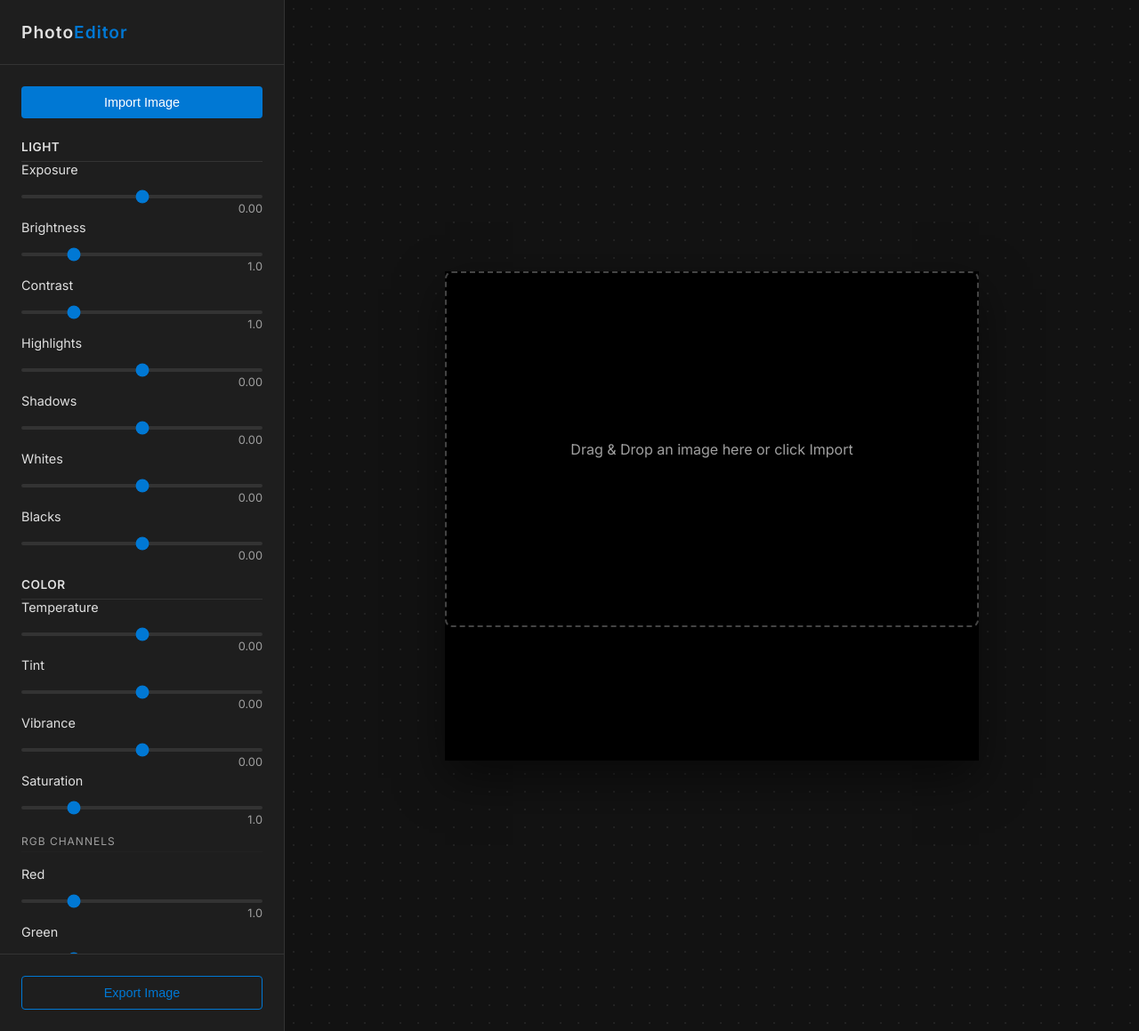
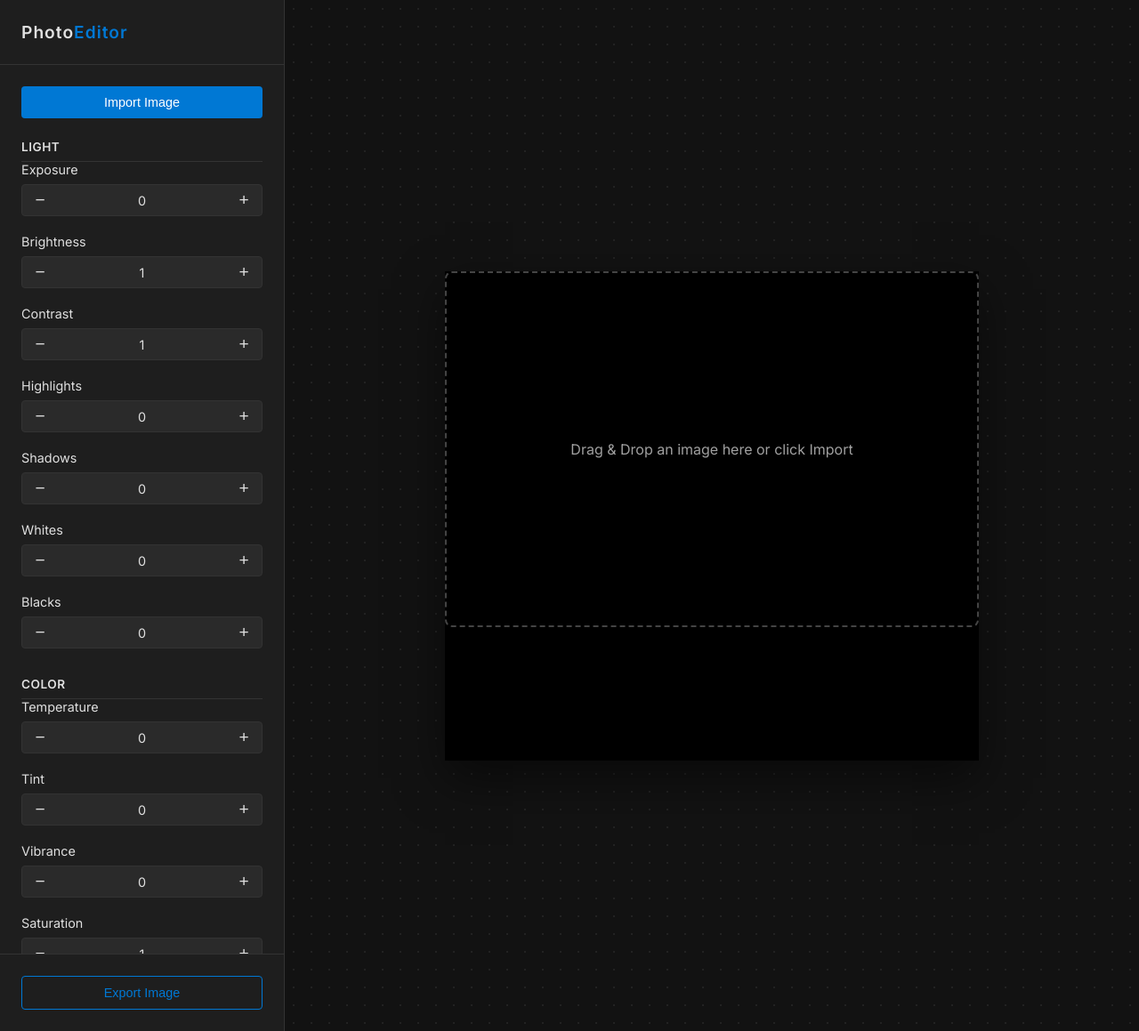
Before and after one commit to MELLO3KK/Photo-Editor, a Flask app: page / in a window 1280 px wide. Shown: the whole page at 89% size. Run offline with Flask 3, Linux system fonts and the light colour scheme; a map, chart or similar area stays blank.

Commit message:
feat: initialize photo editor project with base UI, canvas rendering, and image processing state management

```diff
--- a/static/css/style.css
+++ b/static/css/style.css
@@ -96,19 +96,63 @@ body {
     color: var(--text-primary);
 }
 
-.control input[type="range"] {
-    width: 100%;
-    accent-color: var(--accent);
-    background: #333;
-    height: 4px;
-    border-radius: 2px;
-    -webkit-appearance: none;
+.numeric-control {
+    display: flex;
+    align-items: center;
+    background-color: #2a2a2a;
+    border-radius: 4px;
+    border: 1px solid var(--border-color);
+    overflow: hidden;
+    height: 36px;
 }
 
-.control .value {
-    float: right;
-    font-size: 0.8rem;
-    color: var(--text-secondary);
+.step-btn {
+    background-color: transparent;
+    color: var(--text-primary);
+    border: none;
+    width: 40px;
+    height: 100%;
+    cursor: pointer;
+    font-size: 1.2rem;
+    display: flex;
+    align-items: center;
+    justify-content: center;
+    transition: background-color 0.2s;
+    padding: 0;
+    border-radius: 0;
+}
+
+.step-btn:hover {
+    background-color: #3d3d3d;
+}
+
+.step-btn:active {
+    background-color: #4d4d4d;
+}
+
+.numeric-control input[type="number"] {
+    flex: 1;
+    background-color: transparent;
+    border: none;
+    color: var(--text-primary);
+    text-align: center;
+    font-family: inherit;
+    font-size: 0.9rem;
+    outline: none;
+    width: 60px;
+    -moz-appearance: textfield;
+    appearance: none;
+}
+
+.numeric-control input[type="number"]::-webkit-outer-spin-button,
+.numeric-control input[type="number"]::-webkit-inner-spin-button {
+    -webkit-appearance: none;
+    appearance: none;
+    margin: 0;
+}
+
+.numeric-control:focus-within {
+    border-color: var(--accent);
 }
 
 .btn-grid {
--- a/templates/index.html
+++ b/templates/index.html
@@ -25,38 +25,59 @@
                     <h3>Light</h3>
                     <div class="control">
                         <label for="exposure">Exposure</label>
-                        <input type="range" id="exposure" min="-5" max="5" step="0.01" value="0">
-                        <span class="value">0.00</span>
+                        <div class="numeric-control">
+                            <button class="step-btn dec" data-target="exposure" title="Decrease Exposure">−</button>
+                            <input type="number" id="exposure" min="-5" max="1000" step="0.01" value="0">
+                            <button class="step-btn inc" data-target="exposure" title="Increase Exposure">+</button>
+                        </div>
                     </div>
                     <div class="control">
                         <label for="brightness">Brightness</label>
-                        <input type="range" id="brightness" min="0" max="5" step="0.01" value="1">
-                        <span class="value">1.0</span>
+                        <div class="numeric-control">
+                            <button class="step-btn dec" data-target="brightness" title="Decrease Brightness">−</button>
+                            <input type="number" id="brightness" min="0" max="1000" step="0.01" value="1">
+                            <button class="step-btn inc" data-target="brightness" title="Increase Brightness">+</button>
+                        </div>
                     </div>
                     <div class="control">
                         <label for="contrast">Contrast</label>
-                        <input type="range" id="contrast" min="0" max="5" step="0.01" value="1">
-                        <span class="value">1.0</span>
+                        <div class="numeric-control">
+                            <button class="step-btn dec" data-target="contrast" title="Decrease Contrast">−</button>
+                            <input type="number" id="contrast" min="0" max="1000" step="0.01" value="1">
+                            <button class="step-btn inc" data-target="contrast" title="Increase Contrast">+</button>
+                        </div>
                     </div>
                     <div class="control">
                         <label for="highlights">Highlights</label>
-                        <input type="range" id="highlights" min="-5" max="5" step="0.01" value="0">
-                        <span class="value">0.00</span>
+                        <div class="numeric-control">
+                            <button class="step-btn dec" data-target="highlights" title="Decrease Highlights">−</button>
+                            <input type="number" id="highlights" min="-5" max="1000" step="0.01" value="0">
+                            <button class="step-btn inc" data-target="highlights" title="Increase Highlights">+</button>
+                        </div>
                     </div>
                     <div class="control">
                         <label for="shadows">Shadows</label>
-                        <input type="range" id="shadows" min="-5" max="5" step="0.01" value="0">
-                        <span class="value">0.00</span>
+                        <div class="numeric-control">
+                            <button class="step-btn dec" data-target="shadows" title="Decrease Shadows">−</button>
+                            <input type="number" id="shadows" min="-5" max="1000" step="0.01" value="0">
+                            <button class="step-btn inc" data-target="shadows" title="Increase Shadows">+</button>
+                        </div>
                     </div>
                     <div class="control">
                         <label for="whites">Whites</label>
-                        <input type="range" id="whites" min="-5" max="5" step="0.01" value="0">
-                        <span class="value">0.00</span>
+                        <div class="numeric-control">
+                            <button class="step-btn dec" data-target="whites" title="Decrease Whites">−</button>
+                            <input type="number" id="whites" min="-5" max="1000" step="0.01" value="0">
+                            <button class="step-btn inc" data-target="whites" title="Increase Whites">+</button>
+                        </div>
                     </div>
                     <div class="control">
                         <label for="blacks">Blacks</label>
-                        <input type="range" id="blacks" min="-5" max="5" step="0.01" value="0">
-                        <span class="value">0.00</span>
+                        <div class="numeric-control">
+                            <button class="step-btn dec" data-target="blacks" title="Decrease Blacks">−</button>
+                            <input type="number" id="blacks" min="-5" max="1000" step="0.01" value="0">
+                            <button class="step-btn inc" data-target="blacks" title="Increase Blacks">+</button>
+                        </div>
                     </div>
                 </section>
 
@@ -64,39 +85,60 @@
                     <h3>Color</h3>
                     <div class="control">
                         <label for="temperature">Temperature</label>
-                        <input type="range" id="temperature" min="-5" max="5" step="0.01" value="0">
-                        <span class="value">0.00</span>
+                        <div class="numeric-control">
+                            <button class="step-btn dec" data-target="temperature" title="Decrease Temperature">−</button>
+                            <input type="number" id="temperature" min="-5" max="1000" step="0.01" value="0">
+                            <button class="step-btn inc" data-target="temperature" title="Increase Temperature">+</button>
+                        </div>
                     </div>
                     <div class="control">
                         <label for="tint">Tint</label>
-                        <input type="range" id="tint" min="-5" max="5" step="0.01" value="0">
-                        <span class="value">0.00</span>
+                        <div class="numeric-control">
+                            <button class="step-btn dec" data-target="tint" title="Decrease Tint">−</button>
+                            <input type="number" id="tint" min="-5" max="1000" step="0.01" value="0">
+                            <button class="step-btn inc" data-target="tint" title="Increase Tint">+</button>
+                        </div>
                     </div>
                     <div class="control">
                         <label for="vibrance">Vibrance</label>
-                        <input type="range" id="vibrance" min="-5" max="5" step="0.01" value="0">
-                        <span class="value">0.00</span>
+                        <div class="numeric-control">
+                            <button class="step-btn dec" data-target="vibrance" title="Decrease Vibrance">−</button>
+                            <input type="number" id="vibrance" min="-5" max="1000" step="0.01" value="0">
+                            <button class="step-btn inc" data-target="vibrance" title="Increase Vibrance">+</button>
+                        </div>
                     </div>
                     <div class="control">
                         <label for="saturation">Saturation</label>
-                        <input type="range" id="saturation" min="0" max="5" step="0.01" value="1">
-                        <span class="value">1.0</span>
+                        <div class="numeric-control">
+                            <button class="step-btn dec" data-target="saturation" title="Decrease Saturation">−</button>
+                            <input type="number" id="saturation" min="0" max="1000" step="0.01" value="1">
+                            <button class="step-btn inc" data-target="saturation" title="Increase Saturation">+</button>
+                        </div>
                     </div>
                     <div class="control-divider">RGB Channels</div>
                     <div class="control">
                         <label for="red">Red</label>
-                        <input type="range" id="red" min="0" max="5" step="0.01" value="1">
-                        <span class="value">1.0</span>
+                        <div class="numeric-control">
+                            <button class="step-btn dec" data-target="red" title="Decrease Red">−</button>
+                            <input type="number" id="red" min="0" max="5" step="0.01" value="1">
+                            <button class="step-btn inc" data-target="red" title="Increase Red">+</button>
+                        </div>
                     </div>
                     <div class="control">
                         <label for="green">Green</label>
-                        <input type="range" id="green" min="0" max="5" step="0.01" value="1">
-                        <span class="value">1.0</span>
+                        <div class="numeric-control">
+                            <button class="step-btn dec" data-target="green" title="Decrease Green">−</button>
+                            <input type="number" id="green" min="0" max="5" step="0.01" value="1">
+                            <button class="step-btn inc" data-target="green" title="Increase Green">+</button>
+                        </div>
                     </div>
                     <div class="control">
                         <label for="blue">Blue</label>
-                        <input type="range" id="blue" min="0" max="5" step="0.01" value="1">
-                        <span class="value">1.0</span>
+                        <div class="numeric-control">
+                            <button class="step-btn dec" data-target="blue" title="Decrease Blue">−</button>
+                            <input type="number" id="blue" min="0" max="5" step="0.01" value="1">
+                            <button class="step-btn inc" data-target="blue" title="Increase Blue">+</button>
+                        </div>
                     </div>
                 </section>
 
@@ -104,13 +146,19 @@
                     <h3>Presence</h3>
                     <div class="control">
                         <label for="clarity">Clarity</label>
-                        <input type="range" id="clarity" min="-5" max="5" step="0.01" value="0">
-                        <span class="value">0.00</span>
+                        <div class="numeric-control">
+                            <button class="step-btn dec" data-target="clarity" title="Decrease Clarity">−</button>
+                            <input type="number" id="clarity" min="-5" max="5" step="0.01" value="0">
+                            <button class="step-btn inc" data-target="clarity" title="Increase Clarity">+</button>
+                        </div>
                     </div>
                     <div class="control">
                         <label for="dehaze">Dehaze</label>
-                        <input type="range" id="dehaze" min="-5" max="5" step="0.01" value="0">
-                        <span class="value">0.00</span>
+                        <div class="numeric-control">
+                            <button class="step-btn dec" data-target="dehaze" title="Decrease Dehaze">−</button>
+                            <input type="number" id="dehaze" min="-5" max="5" step="0.01" value="0">
+                            <button class="step-btn inc" data-target="dehaze" title="Increase Dehaze">+</button>
+                        </div>
                     </div>
                 </section>
 
```
Also changed, not shown: static/js/editor.js (+38 -8 lines).
